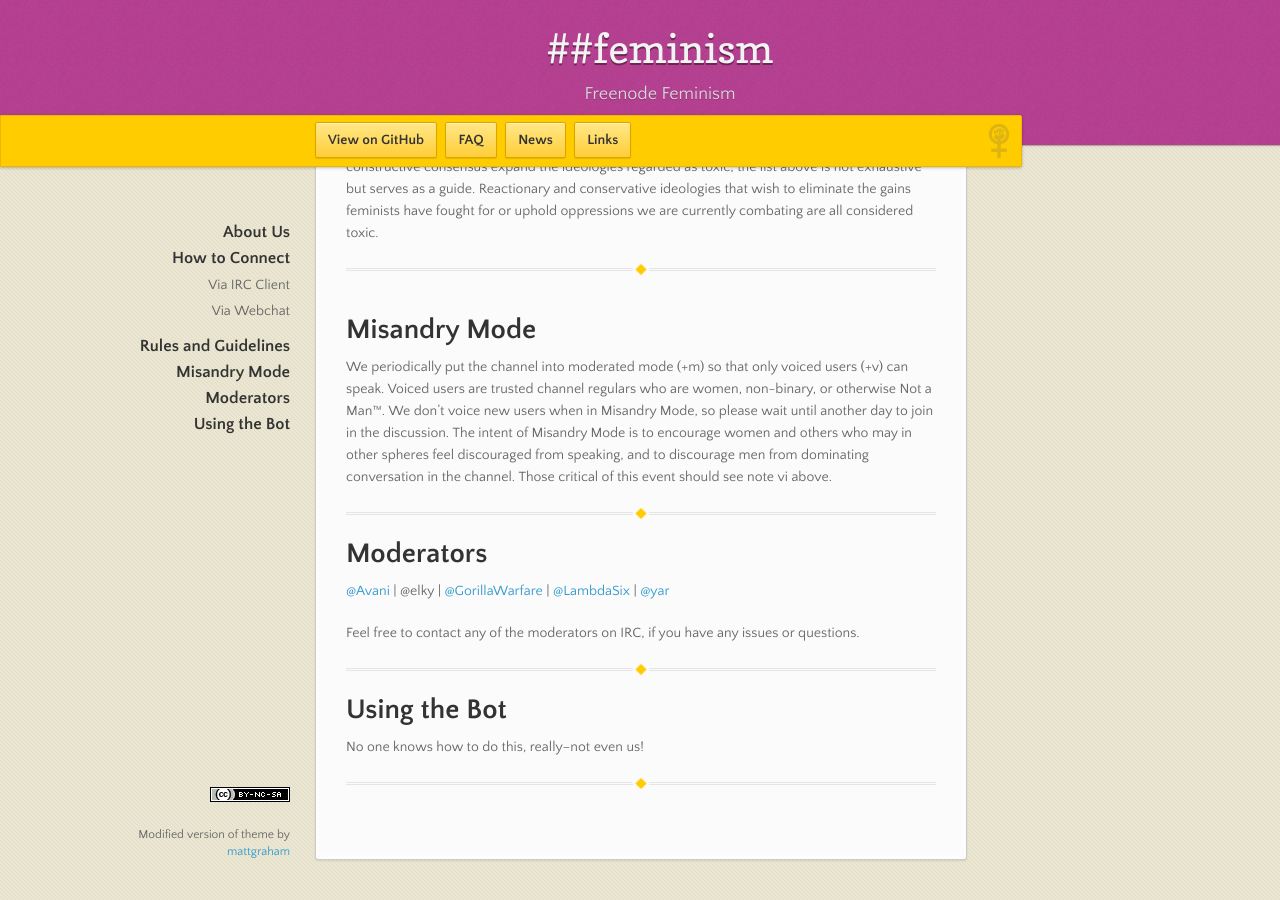
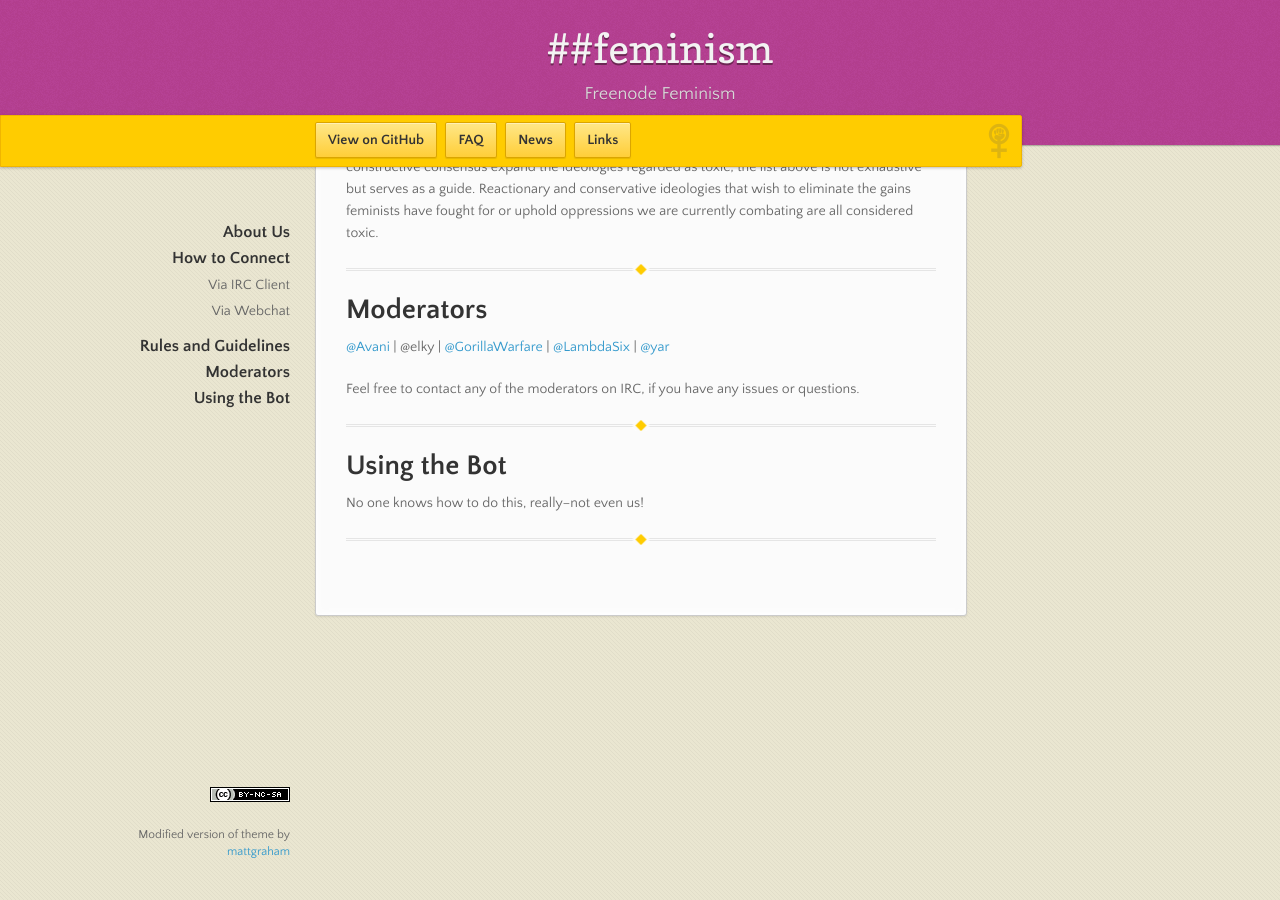
Before and after one commit to feminism-chat/feminism-chat.github.io, a Jekyll site: the page built from index.md, in a window 1280 px wide and 900 px high, scrolled down 3454 px. Built offline with Jekyll 4.4.1, drawn with Linux system fonts in a browser that asks for light colours; nearby versions of some CDN libraries.

Commit message:
misandry mode hasn't been a thing

```diff
--- a/index.md
+++ b/index.md
@@ -114,12 +114,6 @@ x. Those who want to engage in bourgeois speech will not be able to do so in ##f
 Sexists, transphobes, fascists, consistent apologists for imperialism, racists, homophobes, ableists, and other bigots are not welcome. They shall be banned on sight. If a banned user wishes to rejoin the space, rehabilitation may require a private or public repudiation of the toxic ideology and a private apology to those affected and/or an in-channel apology. Ops may through constructive consensus expand the ideologies regarded as toxic; the list above is not exhaustive but serves as a guide. Reactionary and conservative ideologies that wish to eliminate the gains feminists have fought for or uphold oppressions we are currently combating are all considered toxic.
 
 ***
-<span class="anchor" id="mm"></span>
-
-# <a id="mm"></a>Misandry Mode
-We periodically put the channel into moderated mode (+m) so that only voiced users (+v) can speak. Voiced users are trusted channel regulars who are women, non-binary, or otherwise Not a Man™. We don't voice new users when in Misandry Mode, so please wait until another day to join in the discussion. The intent of Misandry Mode is to encourage women and others who may in other spheres feel discouraged from speaking, and to discourage men from dominating conversation in the channel. Those critical of this event should see note vi above.
-
-***
 
 # Moderators
 
```
Also changed, not shown: faq.md (+4 -0 lines).
